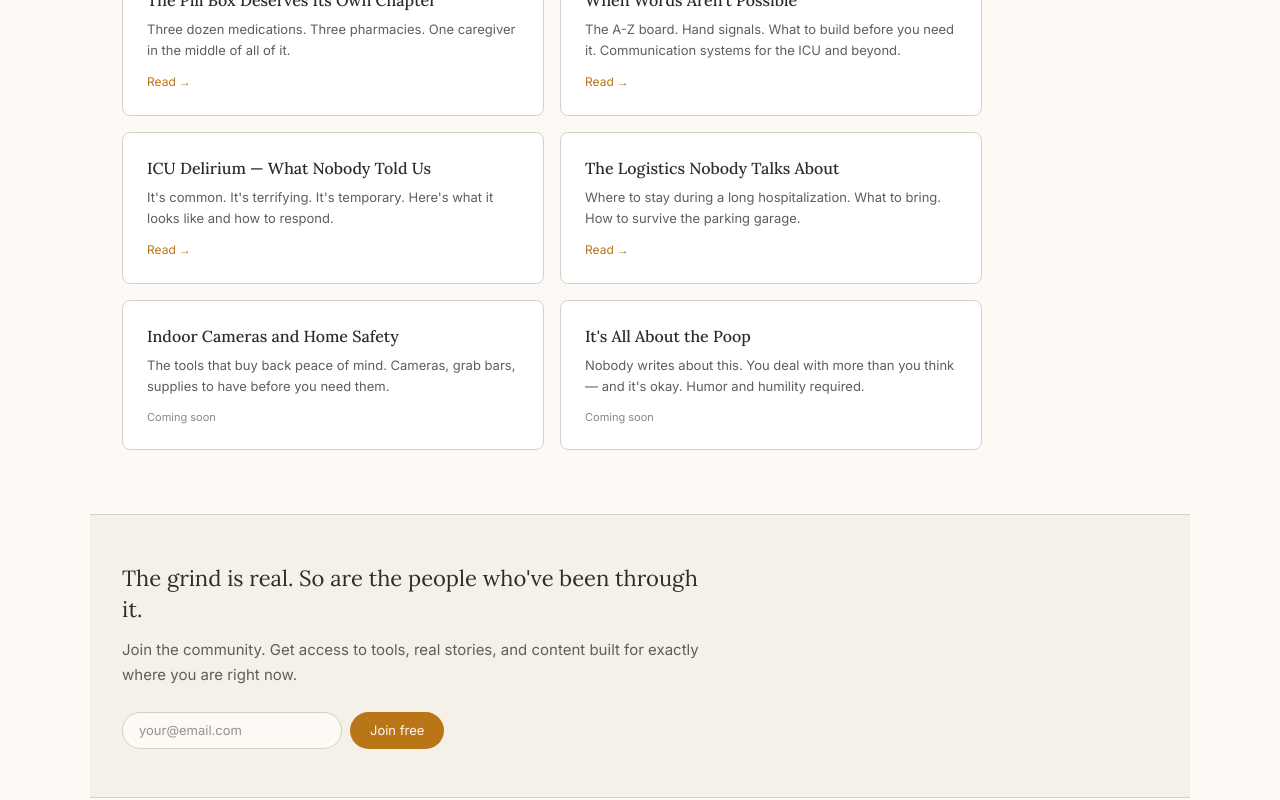
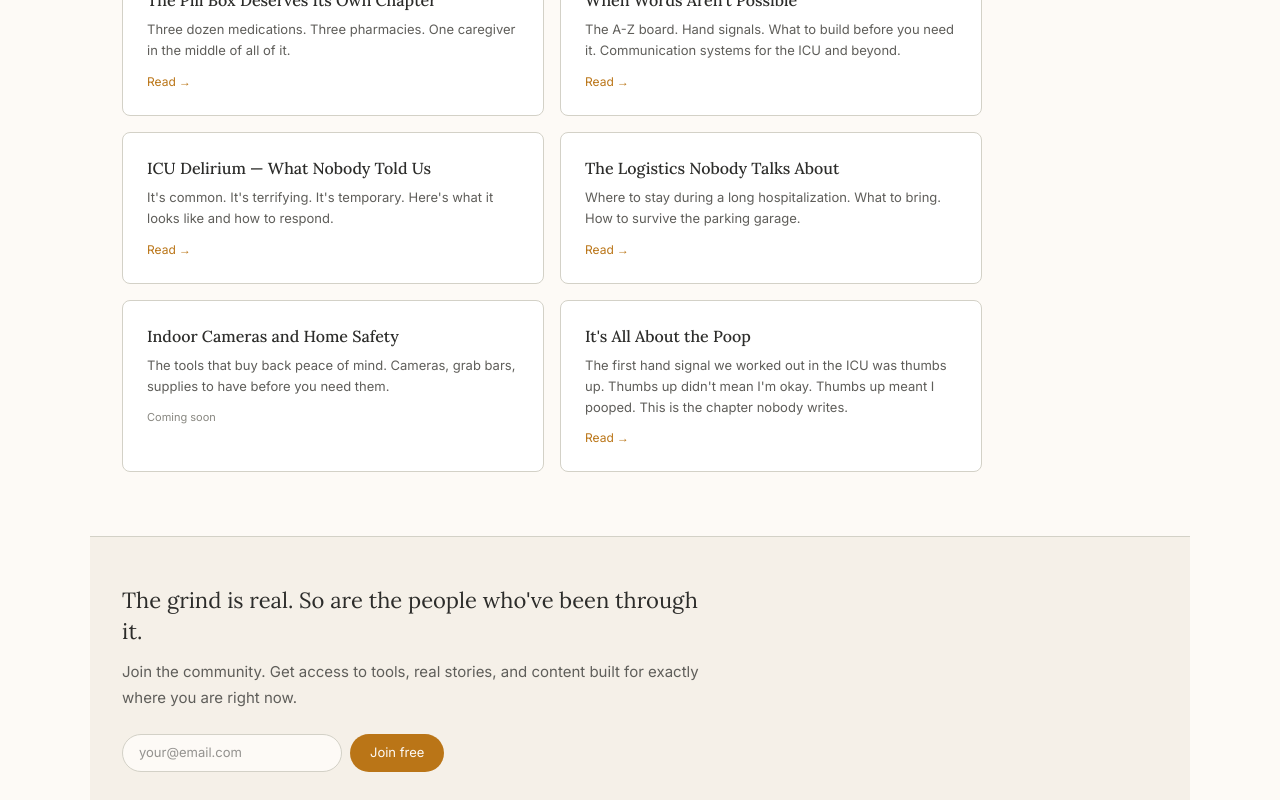
Before and after one commit to caseywsj/caregivertrap, a Next.js app: page /daily-grind in a window 1280 px wide. Shown: the part 711-1511 px from the top of the page. Built offline with nearby package versions, Linux system fonts and the light colour scheme.

Commit message:
Wire It's All About the Poop to Daily Grind section page

```diff
--- a/app/daily-grind/page.tsx
+++ b/app/daily-grind/page.tsx
@@ -40,7 +40,7 @@ export default function DailyGrind() {
               { title: "ICU Delirium — What Nobody Told Us", desc: "It's common. It's terrifying. It's temporary. Here's what it looks like and how to respond.", href: "/daily-grind/icu-delirium" },
               { title: "The Logistics Nobody Talks About", desc: "Where to stay during a long hospitalization. What to bring. How to survive the parking garage.", href: "/daily-grind/logistics" },
               { title: "Indoor Cameras and Home Safety", desc: "The tools that buy back peace of mind. Cameras, grab bars, supplies to have before you need them.", href: null },
-              { title: "It's All About the Poop", desc: "Nobody writes about this. You deal with more than you think — and it's okay. Humor and humility required.", href: null },
+              { title: "It's All About the Poop", desc: "The first hand signal we worked out in the ICU was thumbs up. Thumbs up didn't mean I'm okay. Thumbs up meant I pooped. This is the chapter nobody writes.", href: "/daily-grind/its-all-about-the-poop" },
             ].map((item, i) => (
               item.href ? (
                 <a key={i} href={item.href} style={{ textDecoration: "none" }}>
```
